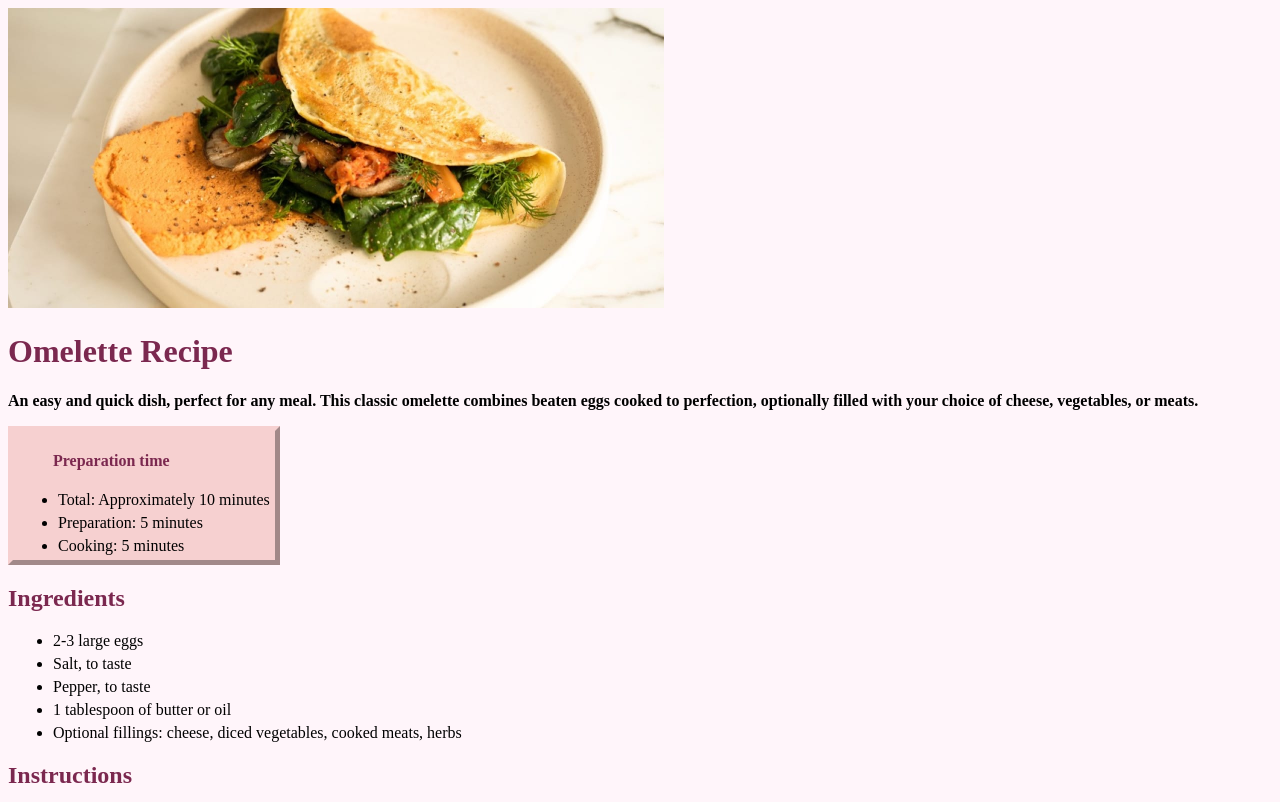
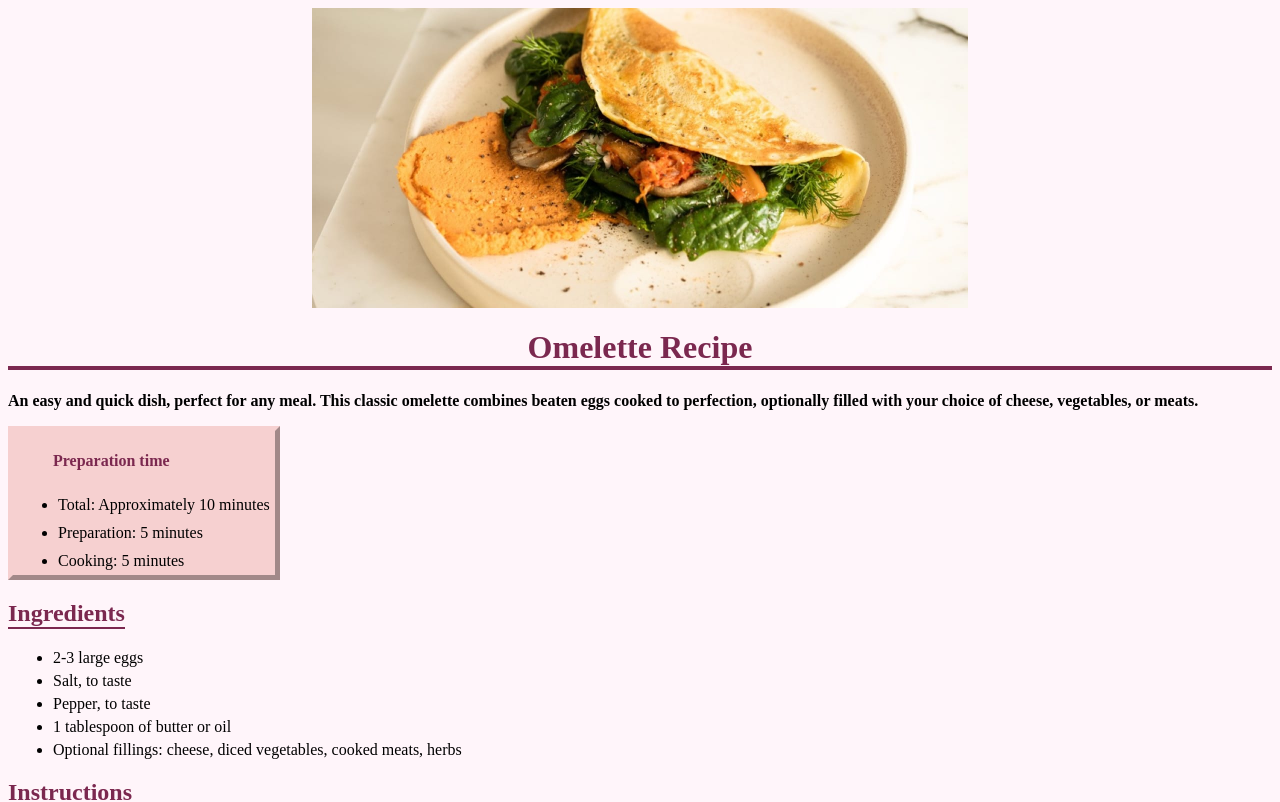
Before and after one commit to KristofferHode/recipe-page-main, a plain HTML site: page index.html in a window 1280 px wide. Shown: the top 802 px of the page. Drawn offline with Linux system fonts and the light colour scheme.

Commit message:
added flexbox

```diff
--- a/index.html
+++ b/index.html
@@ -13,30 +13,33 @@
 
   <!-- Feel free to remove these styles or customise in your own stylesheet 👍 -->
   <style>
+
     .attribution { font-size: 11px; text-align: center; }
     .attribution a { color: hsl(228, 45%, 44%); }
   </style>
 </head>
 <body>
 
-  <img src="assets/images/image-omelette.jpeg"width="656" height="300">
-
+<div id="omelette">
+  <img id="omelette" src="assets/images/image-omelette.jpeg"width="656" height="300">
+</div>
   <h1> Omelette Recipe</h1>
 
-<p> An easy and quick dish, perfect for any meal. This classic omelette combines beaten eggs cooked
+<p id="description"> An easy and quick dish, perfect for any  meal. This classic omelette combines beaten eggs cooked
   to perfection, optionally filled with your choice of cheese, vegetables, or meats.</p>
 
-  <ul id="preptime">
+  <ul class="flex-container" id="preptime">
 
     <h4>Preparation time</h4>
 
-    <li id="preplist">Total: Approximately 10 minutes</li>
+    <li id="preplist1">Total: Approximately 10 minutes</li>
 
-    <li id="preplist">Preparation: 5 minutes</li>
+    <li id="preplist2">Preparation: 5 minutes</li>
 
-    <li id="preplist"> Cooking: 5 minutes</li>
+    <li id="preplist3"> Cooking: 5 minutes</li>
 
 </ul>
+
 <h2>  Ingredients</h2>
 
 <ul id="Ingredients">
--- a/style.css
+++ b/style.css
@@ -1,7 +1,12 @@
 body{background-color: hsl(330,100%, 98%);}
-h1{color: hsl(332, 51%, 32%);}
-h2{color: hsl(332, 51%, 32%);}
+h1{color: hsl(332, 51%, 32%);
+text-align: center;border-bottom: 4px;
+border-bottom: 4px solid;}
+h2{color: hsl(332, 51%, 32%);
+text-align: center;border-bottom: 2px solid;width: fit-content;}
 h4{color: hsl(332, 51%, 32%);}
+
+#decscription {text-align: center;}
 
 .young-serif-regular {
   font-family: "Young Serif", serif;
@@ -14,6 +19,18 @@ p {font-weight: bold;font-family: Youngserif ;}
 li{margin: 5px;}
 
 
+
 #Nutrition{list-style-type:none;}
 
-#preptime {background-color: rgb(246, 208, 208); border: 5px solid rgb(246, 208, 208);width: fit-content;border-style:outset;}
+#preptime {background-color: rgb(246, 208, 208);
+  border: 5px solid rgb(246, 208, 208);
+  width: fit-content;
+  border-style:outset;
+  display: flex;
+  justify-content: center;
+  flex-direction: column;
+}
+
+  #omelette
+  {display: flex;
+  justify-content: center;}
```
